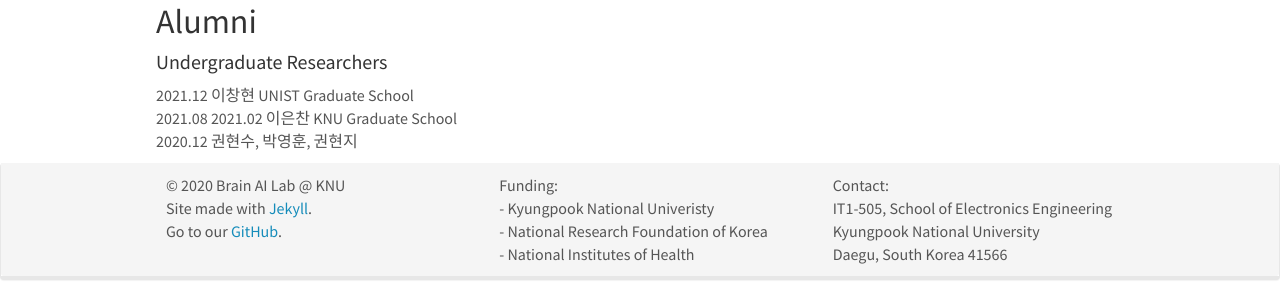
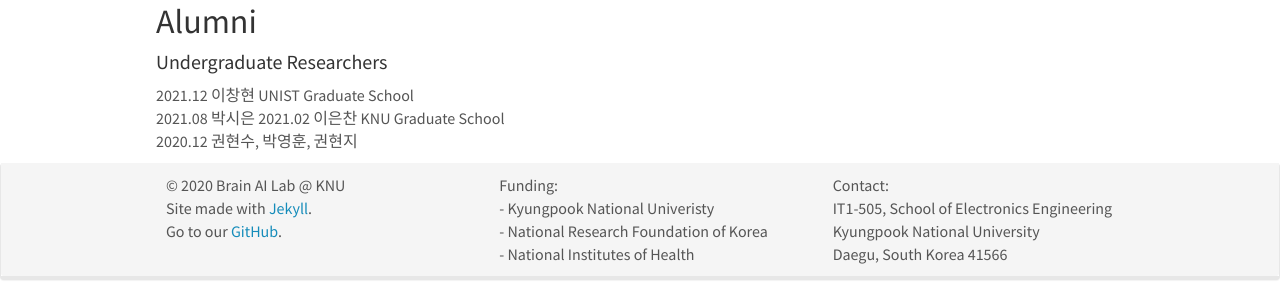
Before and after one commit to KNU-BrainAI/knu-brainai.github.io, a Jekyll site: the page built from _pages/team.md, in a window 1280 px wide and 1346 px high. Shown: the part 1044-1343 px from the top of the window. Built offline with Jekyll 4.4.1, drawn with Linux system fonts in a browser that asks for light colours; nearby versions of some CDN libraries.

Commit message:
Create team.md

```diff
--- a/_pages/team.md
+++ b/_pages/team.md
@@ -60,6 +60,6 @@ permalink: /team/
 ## Alumni
 #### Undergraduate Researchers
 2021.12 이창현 UNIST Graduate School<br>
-2021.08
+2021.08 박시은
 2021.02 이은찬 KNU Graduate School<br>
 2020.12 권현수, 박영훈, 권현지
```
